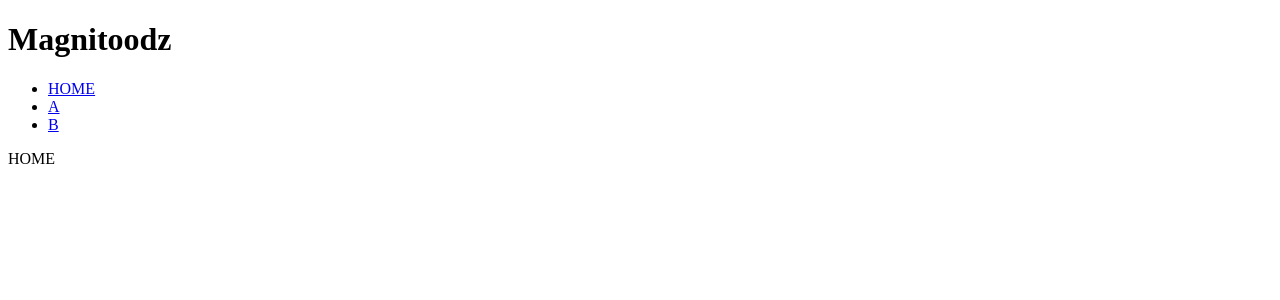
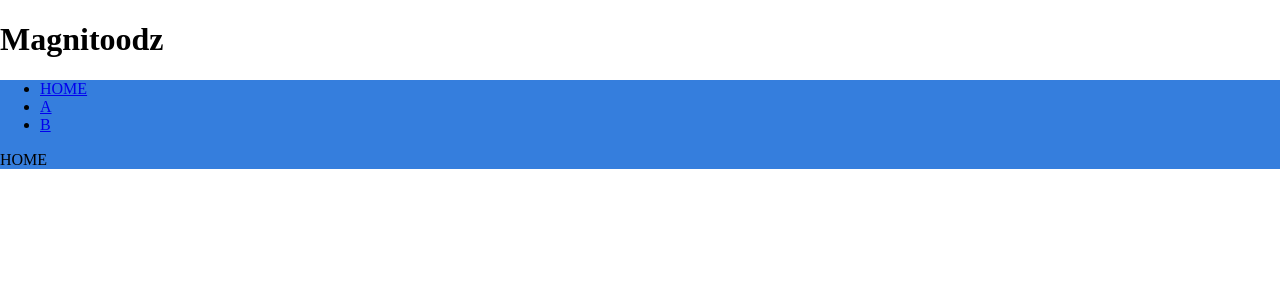
Before and after one commit to mgeduld/magnitoodz, a React (Vite) app: page / in a window 1280 px wide. Shown: the top 300 px of the page. Built offline with nearby package versions, Linux system fonts and the light colour scheme.

Commit message:
added tachyons

```diff
--- a/package.json
+++ b/package.json
@@ -34,6 +34,7 @@
     "nodemon": "^1.18.3",
     "nyc": "^12.0.2",
     "parcel-plugin-typescript": "^1.0.0",
+    "tachyons": "^4.10.0",
     "ts-node": "^7.0.0",
     "tslint": "^5.11.0",
     "tslint-config-airbnb": "^5.9.2",
--- a/src/frontend/app.tsx
+++ b/src/frontend/app.tsx
@@ -2,6 +2,7 @@ import * as React from 'react'
 import { connect, Provider } from 'react-redux'
 import { BrowserRouter as Router, Link, Route } from 'react-router-dom'
 import { store } from './store'
+import 'tachyons/css/tachyons.css'
 
 interface ISets {
     set1: number[];
@@ -53,7 +54,7 @@ export const App: React.SFC<null> = () => {
     return (
         <Provider store={store} >
             <Router>
-                <div>
+                <div className="bg-blue">
                     <ul>
                         <li><Link to="/">HOME</Link></li>
                         <li><Link to="/A">A</Link></li>
```
Also changed, not shown: 2 other files (tests, documents, lock files or other folders).
